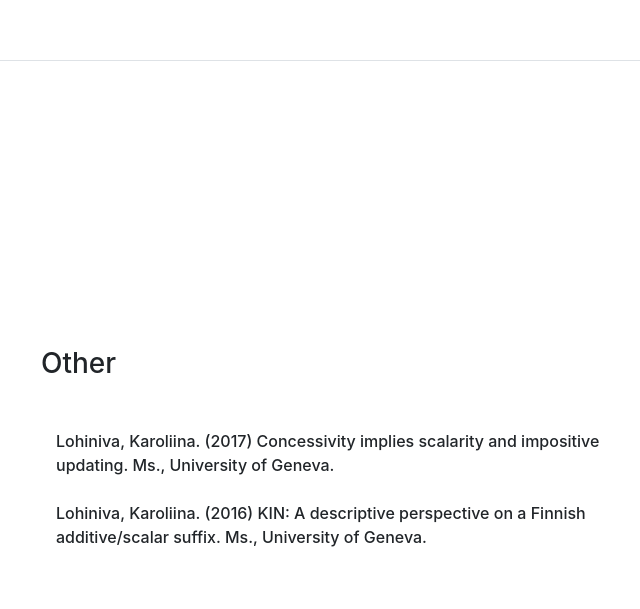
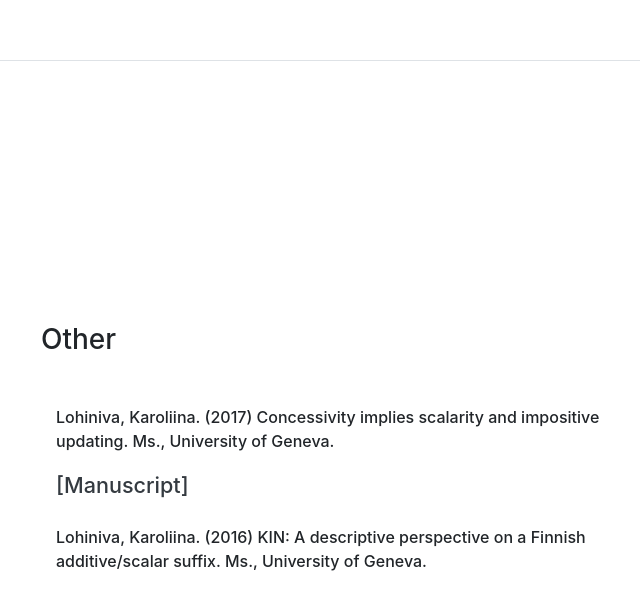
Before and after one commit to lohiniva/lohiniva.github.io, a website with bundled scripts: page index.html in a window 1280 px wide. Shown: the part 3518-4127 px from the top of the page, without its empty margins (279-919 px from the left). Built offline with nearby package versions, Linux system fonts and the light colour scheme; a web font is replaced by a local one.

Commit message:
added a doc
ms concessivity

```diff
--- a/index.html
+++ b/index.html
@@ -298,7 +298,8 @@
           <div class="resume-item d-flex flex-column flex-md-row mb-2">
             <div class="resume-content mr-auto col-lg-8">
               <div class="subheading5 mb-3">Lohiniva, Karoliina. (2017) Concessivity implies scalarity and impositive updating. Ms., University of Geneva.</div>
-             <!-- <div class="subheading mb-3"> None.</div>-->
+             <div class="subheading mb-3"> <a href="docs/ms_2017_concessivity.pdf">[Manuscript]</a></div>
+						<!-- <a href="url">link text</a> -->
           <!--    <div>Computer Science - Web Development Track</div>
               <p>GPA: 3.23</p>-->
             </div>
```
Also changed, not shown: 1 other file.
